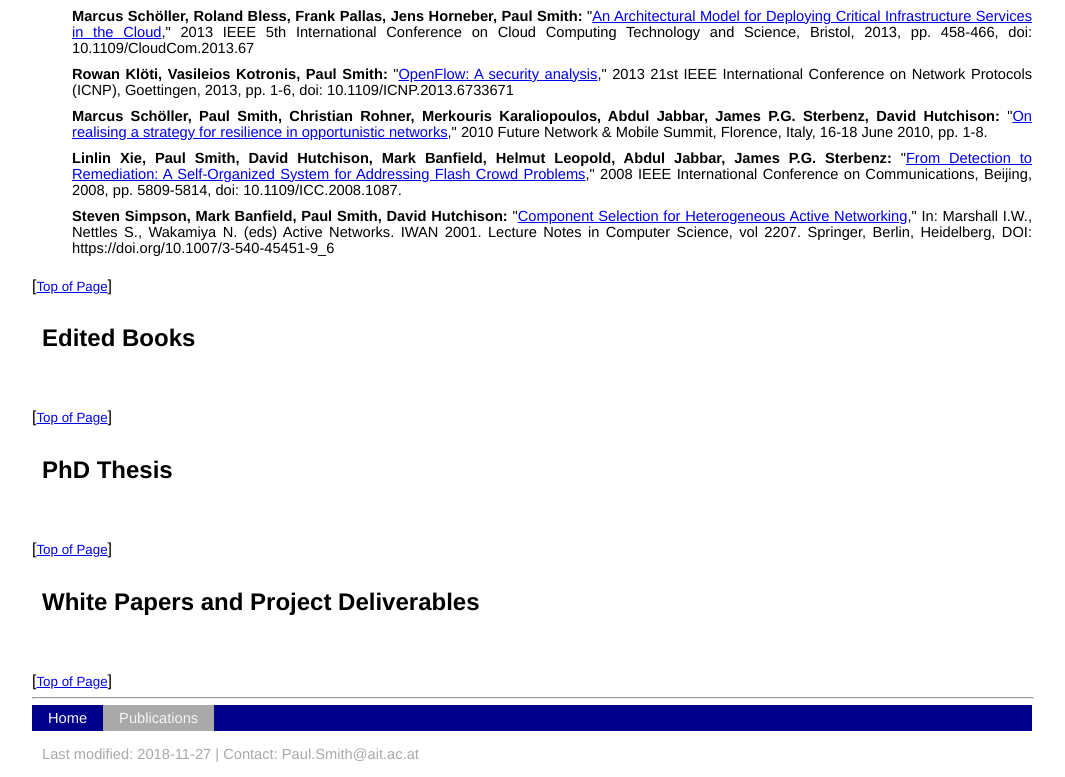
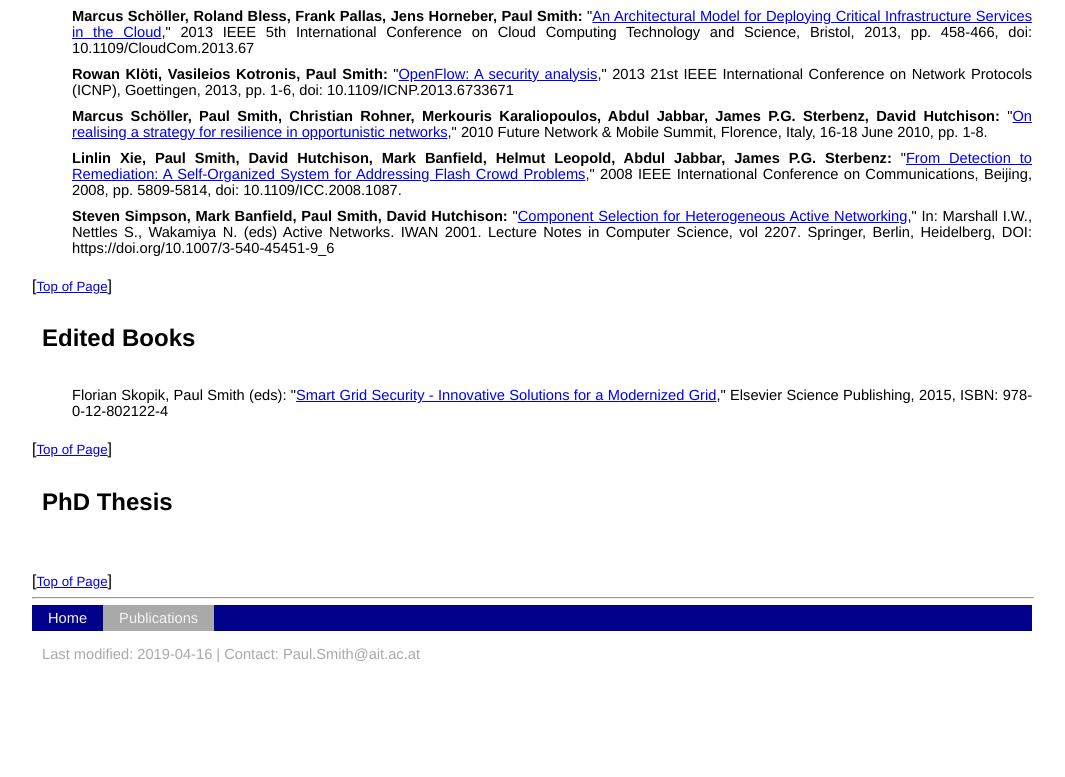
Before and after one commit to psmth/psmith.github.io, a plain HTML site: page publications.html in a window 1280 px wide. Shown: the part 1925-2702 px from the top of the page, without its empty margins (108-1173 px from the left). After the commit the page ends 2602 px from the top, so only its background shows below. Drawn offline with Linux system fonts and the light colour scheme.

Commit message:
Added Smart Grid book

```diff
--- a/publications.html
+++ b/publications.html
@@ -84,18 +84,11 @@
 <h2 id="books">Edited Books</h2>
 <section class="article-block">
 <ul>
-<li></li>
+<li>Florian Skopik, Paul Smith (eds): "<a href="https://www.elsevier.com/books/smart-grid-security/skopik/978-0-12-802122-4">Smart Grid Security - Innovative Solutions for a Modernized Grid</a>," Elsevier Science Publishing, 2015, ISBN: 978-0-12-802122-4</li>
 </ul>
 </section>
 [<a class="top-link" href="#top">Top of Page</a>]
 <h2 id="thesis">PhD Thesis</h2>
-<section class="article-block">
-<ul>
-<li></li>
-</ul>
-</section>
-[<a class="top-link" href="#top">Top of Page</a>]
-<h2 id="whitepapers">White Papers and Project Deliverables</h2>
 <section class="article-block">
 <ul>
 <li></li>
@@ -112,6 +105,6 @@
 <li><a class="active" href="./publications.html">Publications</a></li>
 <!--<li><a href="research.html">Research</a></li -->
 </ul>
-<p>Last modified: 2018-11-27 | Contact: Paul.Smith@ait.ac.at</p>
+<p>Last modified: 2019-04-16 | Contact: Paul.Smith@ait.ac.at</p>
 </footer>
 </html>
```
Also changed, not shown: index.html (+1 -1 lines).
